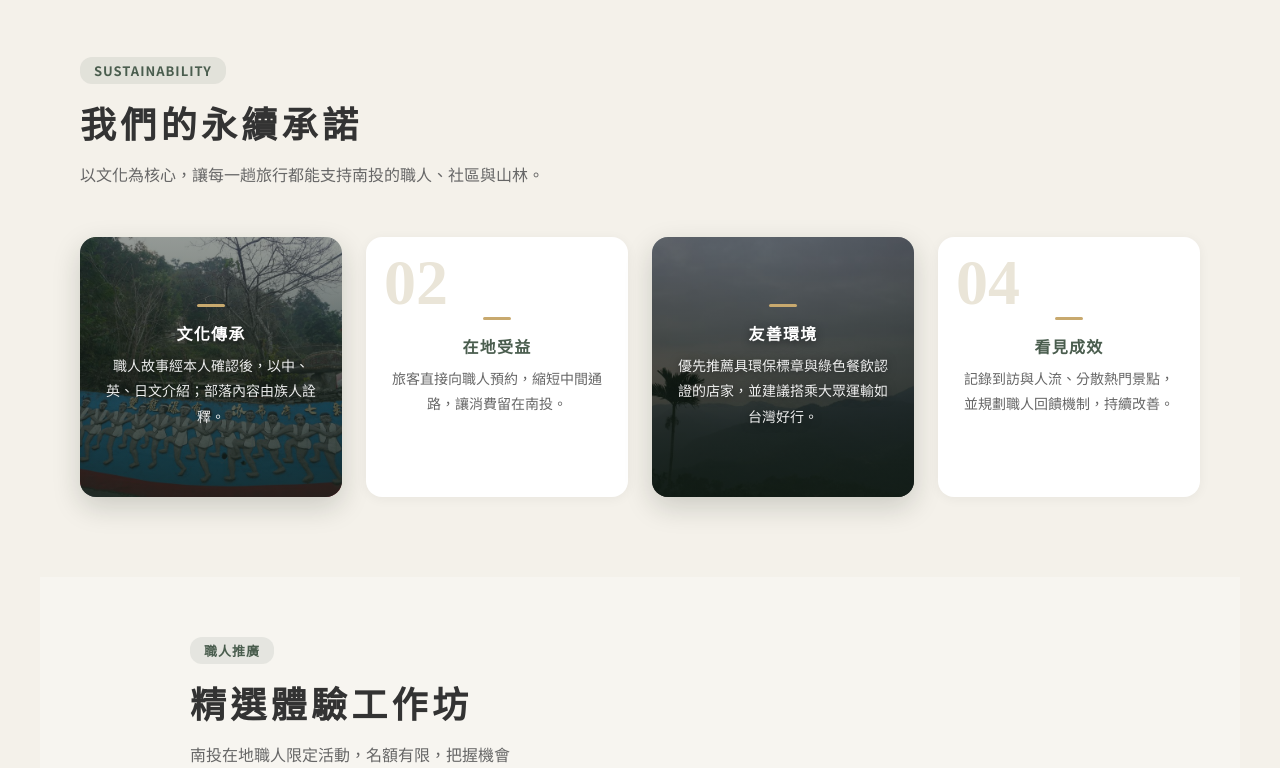
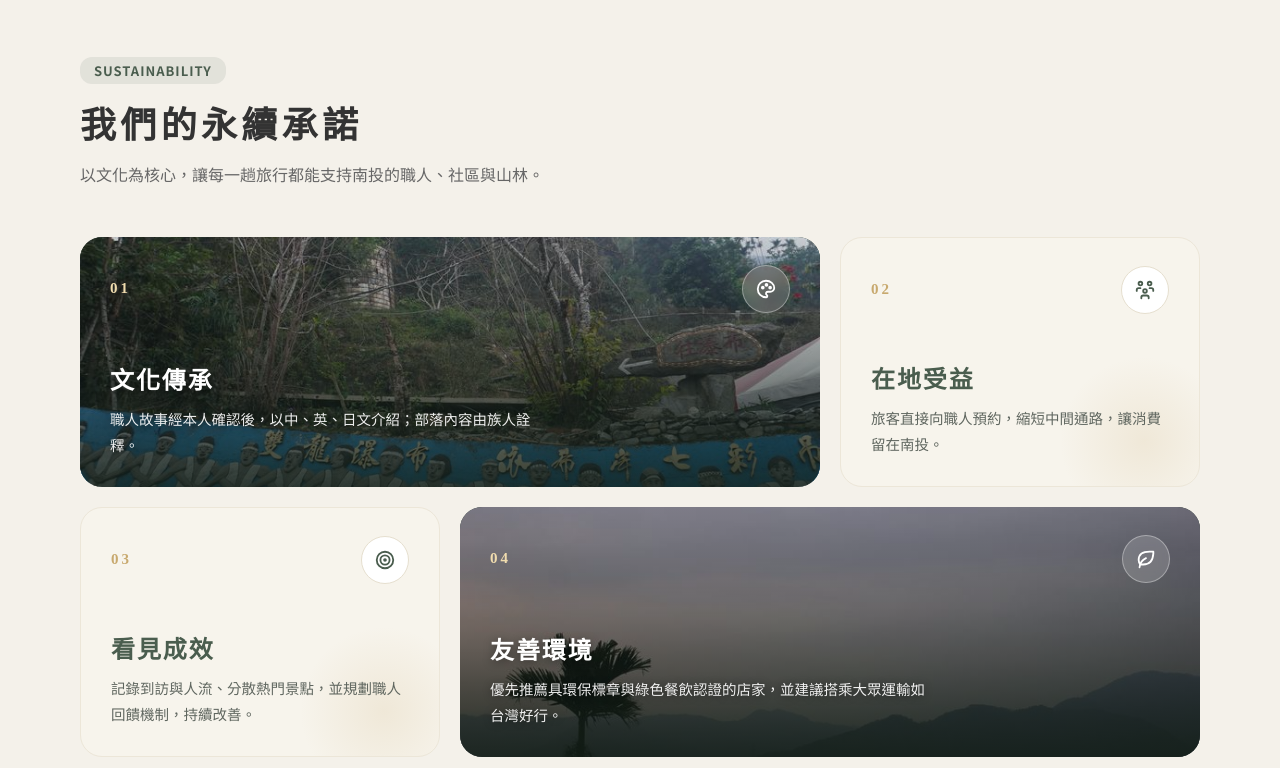
Before and after one commit to djieeeee0613/-test1, a Flask app: page / in a window 1280 px wide. Shown: the part 3200-3968 px from the top of the page. Run offline with Flask 3, Linux system fonts and the light colour scheme; data that the repository does not hold is empty.

Commit message:
feat: staggered sustainability values layout and cut-out mascot on homepage
Co-Authored-By: Claude Opus 5.5 <noreply@anthropic.com>

```diff
--- a/templates/index.html
+++ b/templates/index.html
@@ -754,52 +754,51 @@
             margin-bottom: 12px;
         }
 
-        /* ===== 永續理念 ===== */
+        /* ===== 永續理念：錯落的格狀排版，照片卡與文字卡交錯 ===== */
         .values-grid {
-            display: grid;
-            grid-template-columns: repeat(4, 1fr);
-            gap: 24px;
-        }
-
+            display: grid; gap: 20px;
+            grid-template-columns: repeat(3, 1fr);
+            grid-auto-rows: minmax(250px, auto);
+        }
         .value-item {
-            text-align: center;
-            padding: 32px 20px;
-            background: white;
-            border-radius: 16px;
-            box-shadow: 0 2px 12px rgba(0,0,0,0.05);
-        }
-
-        .value-icon { width: 64px; height: 64px; border-radius: 50%; display: grid; place-items: center; font-size: 30px; margin-bottom: 16px; background: #f3efe6; }
-
-        .value-title {
-            font-size: 16px;
-            font-weight: bold;
-            margin-bottom: 8px;
-            color: var(--primary);
-        }
-
-        .value-desc { font-size: 14px; color: #666; line-height: 1.6; }
-        .value-item { position: relative; }
-        .value-num { position: absolute; top: 14px; left: 18px; font-family: var(--font-serif, serif); font-size: 64px; font-weight: 700; line-height: 1; color: #EAE5D8; pointer-events: none; }
-        .value-title::before { content: ""; display: block; width: 28px; height: 3px; background: var(--accent); border-radius: 2px; margin: 0 auto 14px; }
-
-        /* 照片卡片：深色漸層蒙版 + 白字，圖示放在毛玻璃圓圈裡 */
-        .value-item { display: flex; flex-direction: column; align-items: center; justify-content: center; min-height: 260px; }
-        .value-photo {
             position: relative; overflow: hidden; isolation: isolate;
-            background-size: cover; background-position: center;
-            box-shadow: 0 10px 28px rgba(20,32,24,0.18);
-        }
+            display: flex; flex-direction: column; justify-content: space-between; gap: 28px;
+            padding: 28px 30px; border-radius: 22px; text-align: left;
+            background: #F7F4EC; border: 1px solid #ECE6D8;
+            transition: transform .35s ease, box-shadow .35s ease;
+        }
+        .value-item:hover { transform: translateY(-4px); box-shadow: 0 16px 36px rgba(30,45,34,0.12); }
+        .value-wide { grid-column: span 2; }
+        .value-head { display: flex; align-items: center; justify-content: space-between; }
+        .value-num { font-family: var(--font-serif, serif); font-size: 15px; font-weight: 700; letter-spacing: 3px; color: var(--accent); }
+        .value-icon {
+            width: 48px; height: 48px; border-radius: 50%; display: grid; place-items: center; font-size: 22px;
+            color: var(--primary); background: #fff; border: 1px solid #E6DFCF;
+        }
+        .value-title { font-family: var(--font-serif, serif); font-size: 24px; font-weight: 700; color: var(--primary); margin-bottom: 10px; letter-spacing: 2px; }
+        .value-desc { font-size: 14.5px; color: #5f665f; line-height: 1.85; max-width: 30em; }
+
+        /* 照片卡：背景照片慢慢放大，底部深色漸層 + 白字 */
+        .value-photo { background: #22352a; border: 0; color: #fff; }
+        .value-photo .value-bg {
+            position: absolute; inset: 0; z-index: -2;
+            background-size: cover; background-position: center; transition: transform 1.2s ease;
+        }
+        .value-photo:hover .value-bg { transform: scale(1.06); }
         .value-photo::before {
             content: ''; position: absolute; inset: 0; z-index: -1;
-            background: linear-gradient(180deg, rgba(18,30,22,0.45) 0%, rgba(18,30,22,0.62) 45%, rgba(18,30,22,0.82) 100%);
-        }
-        .value-photo .value-icon {
-            width: 64px; height: 64px; border-radius: 50%; display: grid; place-items: center; font-size: 30px;
-            background: rgba(255,255,255,0.18); border: 1px solid rgba(255,255,255,0.35); backdrop-filter: blur(6px);
-        }
-        .value-photo .value-title { color: #fff; text-shadow: 0 2px 10px rgba(0,0,0,0.45); }
-        .value-photo .value-desc { color: rgba(255,255,255,0.92); text-shadow: 0 1px 8px rgba(0,0,0,0.5); }
+            background: linear-gradient(180deg, rgba(18,30,22,0.15) 0%, rgba(18,30,22,0.35) 40%, rgba(18,30,22,0.85) 100%);
+        }
+        .value-photo .value-num { color: #f0dcae; }
+        .value-photo .value-icon { color: #fff; background: rgba(255,255,255,0.16); border-color: rgba(255,255,255,0.35); backdrop-filter: blur(6px); }
+        .value-photo .value-title { color: #fff; text-shadow: 0 2px 10px rgba(0,0,0,0.4); }
+        .value-photo .value-desc { color: rgba(255,255,255,0.92); text-shadow: 0 1px 8px rgba(0,0,0,0.45); }
+
+        /* 文字卡：右下角淡淡的大圖示當裝飾 */
+        .value-item:not(.value-photo)::after {
+            content: ''; position: absolute; right: -30px; bottom: -40px; width: 170px; height: 170px; border-radius: 50%;
+            background: radial-gradient(circle, rgba(200,169,110,0.16), rgba(200,169,110,0) 70%); z-index: -1;
+        }
 
         /* ===== CTA ===== */
         .cta-section {
@@ -1544,21 +1550,23 @@ const UI_ICONS = {{ ui_icons|tojson }};
     <div class="section-title">我們的永續承諾</div>
     <div class="section-sub">以文化為核心，讓每一趟旅行都能支持南投的職人、社區與山林。</div>
     <div class="values-grid">
-        <div class="value-item value-photo" style="background-image: url('/static/images/values/culture.jpg')">
-            <div class="value-title">文化傳承</div>
-            <div class="value-desc">職人故事經本人確認後，以中、英、日文介紹；部落內容由族人詮釋。</div>
+        <div class="value-item value-photo value-wide">
+            <div class="value-bg" style="background-image: url('/static/images/values/culture.jpg')"></div>
+            <div class="value-head"><span class="value-num">01</span><span class="value-icon">{{ icon('palette') }}</span></div>
+            <div><div class="value-title">文化傳承</div><div class="value-desc">職人故事經本人確認後，以中、英、日文介紹；部落內容由族人詮釋。</div></div>
         </div>
-        <div class="value-item"><span class="value-num" aria-hidden="true">02</span>
-            <div class="value-title">在地受益</div>
-            <div class="value-desc">旅客直接向職人預約，縮短中間通路，讓消費留在南投。</div>
+        <div class="value-item">
+            <div class="value-head"><span class="value-num">02</span><span class="value-icon">{{ icon('users-group') }}</span></div>
+            <div><div class="value-title">在地受益</div><div class="value-desc">旅客直接向職人預約，縮短中間通路，讓消費留在南投。</div></div>
         </div>
-        <div class="value-item value-photo" style="background-image: url('/static/images/values/environment.jpg')">
-            <div class="value-title">友善環境</div>
-            <div class="value-desc">優先推薦具環保標章與綠色餐飲認證的店家，並建議搭乘大眾運輸如台灣好行。</div>
+        <div class="value-item">
+            <div class="value-head"><span class="value-num">03</span><span class="value-icon">{{ icon('target') }}</span></div>
+            <div><div class="value-title">看見成效</div><div class="value-desc">記錄到訪與人流、分散熱門景點，並規劃職人回饋機制，持續改善。</div></div>
         </div>
-        <div class="value-item"><span class="value-num" aria-hidden="true">04</span>
-            <div class="value-title">看見成效</div>
-            <div class="value-desc">記錄到訪與人流、分散熱門景點，並規劃職人回饋機制，持續改善。</div>
+        <div class="value-item value-photo value-wide">
+            <div class="value-bg" style="background-image: url('/static/images/values/environment.jpg')"></div>
+            <div class="value-head"><span class="value-num">04</span><span class="value-icon">{{ icon('leaf') }}</span></div>
+            <div><div class="value-title">友善環境</div><div class="value-desc">優先推薦具環保標章與綠色餐飲認證的店家，並建議搭乘大眾運輸如台灣好行。</div></div>
         </div>
     </div>
 </section>
```
Also changed, not shown: other parts of templates/index.html (+37 -30 lines), CLAUDE.md (+2 -2 lines), static/images/mascot.png (added).
